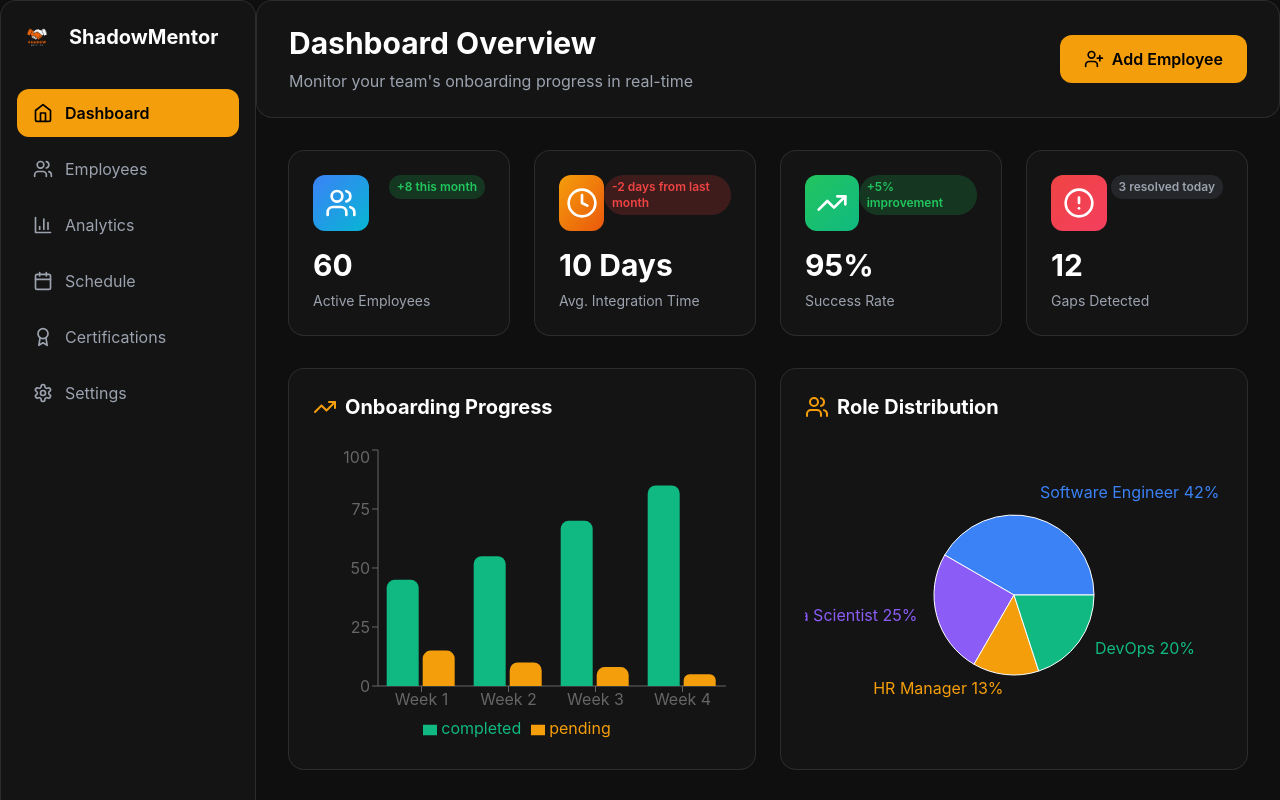
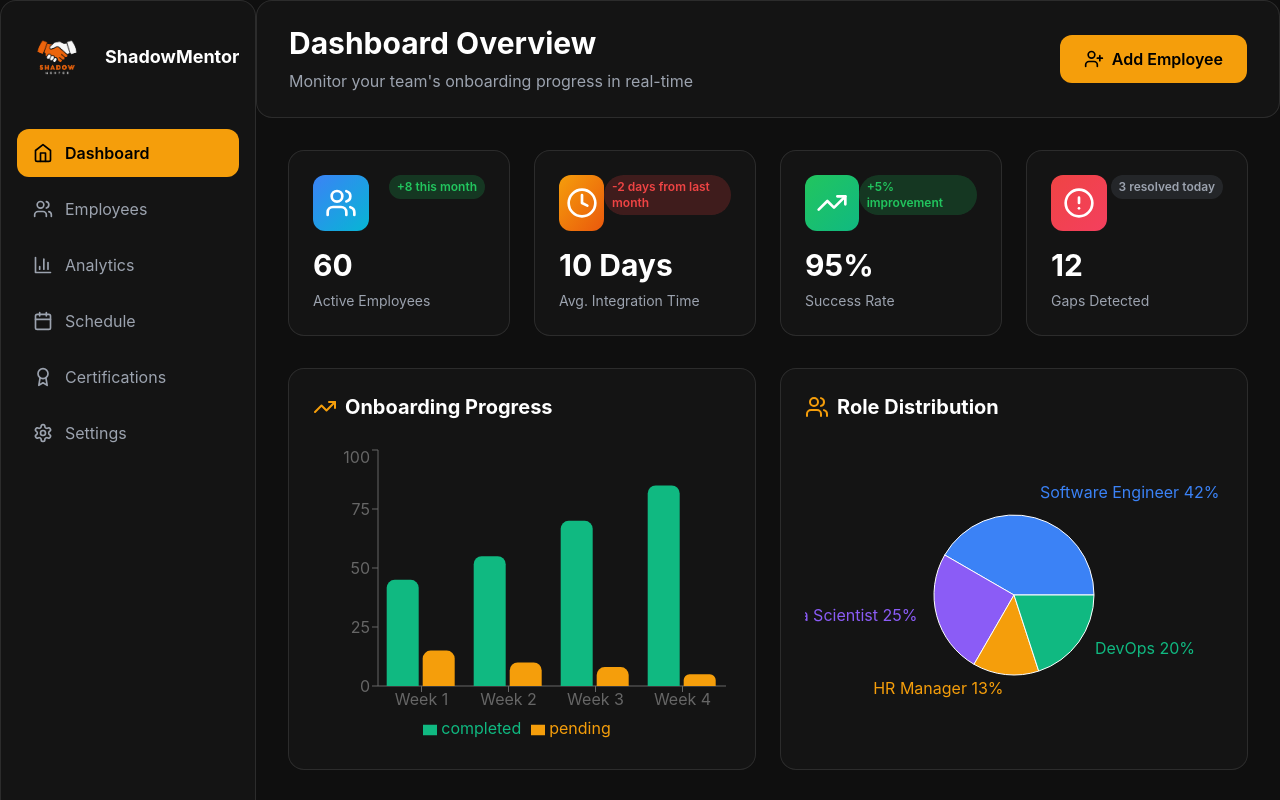
Before and after one commit to abdullahxyz85/shadow-mentor1, a React (Vite) app: page /dashboard in a window 1280 px wide. Shown: the top 800 px of the page. Built offline with nearby package versions, Linux system fonts and the light colour scheme.

Commit message:
Make changes

```diff
--- a/src/pages/Dashboard.jsx
+++ b/src/pages/Dashboard.jsx
@@ -197,14 +197,16 @@ const Dashboard = () => {
         <div className="flex flex-col h-full p-4">
           {/* Logo */}
           <div className="flex items-center justify-between mb-8">
-            <Link to="/" className="flex items-center space-x-3">
+            <Link to="/" className="flex items-center space-x-2">
               <img
                 src="/Shadow Mentor Logo.png"
                 alt="Shadow Mentor Logo"
-                className="w-10 h-10 object-contain"
+                className="w-20 h-20 object-contain flex-shrink-0"
               />
               {sidebarOpen && (
-                <span className="text-xl font-bold">ShadowMentor</span>
+                <span className="text-lg font-bold whitespace-nowrap">
+                  ShadowMentor
+                </span>
               )}
             </Link>
             <button
--- a/src/pages/LandingPage.jsx
+++ b/src/pages/LandingPage.jsx
@@ -120,7 +120,7 @@ const LandingPage = () => {
               <img
                 src="/Shadow Mentor Logo.png"
                 alt="Shadow Mentor Logo"
-                className="w-16 h-16 object-contain"
+                className="w-20 h-20 object-contain"
               />
               <span className="text-2xl font-bold">
                 Shadow<span className="gradient-text">Mentor</span>
```
